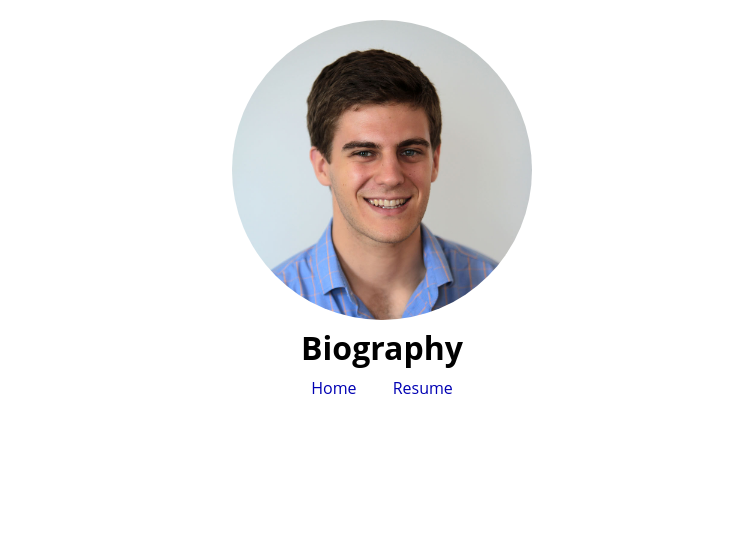
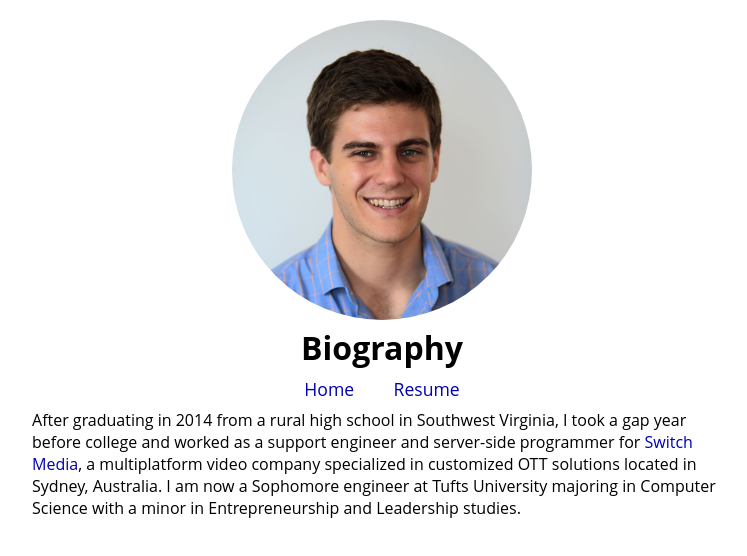
Before and after one commit to tobyglover/wtglover.github.io, a plain HTML site: page bio.html in a window 1280 px wide. Shown: the whole page, without its empty margins (258-1005 px from the left). Drawn offline with Linux system fonts and the light colour scheme.

Commit message:
Added bio

```diff
--- a/bio.html
+++ b/bio.html
@@ -10,13 +10,15 @@
 <body>
     <div id="content-wrapper">
         <img src="headshot.jpg" id="headshot">
-
+        <h1>Biography</h1>
+        <nav>
+            <a href="index.html">Home</a>
+            <a href="resume.html">Resume</a>
+        </nav>
         <div id="main-content">
-            <h1>Biography</h1>
-            <nav>
-                <a href="index.html">Home</a>
-                <a href="resume.html">Resume</a>
-            </nav>
+            <p>
+                After graduating in 2014 from a rural high school in Southwest Virginia, I took a gap year before college and worked as a support engineer and server-side programmer for <a href="https://switch.tv">Switch Media</a>, a multiplatform video company specialized in customized OTT solutions located in Sydney, Australia. I am now a Sophomore engineer at Tufts University majoring in Computer Science with a minor in Entrepreneurship and Leadership studies.
+            </p>
         </div>
     </div>
 
--- a/styles.css
+++ b/styles.css
@@ -19,9 +19,13 @@ nav {
     margin: .5em;
 }
 
+nav a {
+   margin: 1em;
+   font-size: 1.1em;
+}
+
 a, a:visited {
     color: rgb(0, 0, 179);
-    margin: 1em;
     text-decoration: none;
 }
 
@@ -33,6 +37,14 @@ a:hover {
 #content-wrapper {
     margin:20px auto;
     max-width: 1250px;
+    text-align: center;
+}
+
+#main-content p{
+    text-align: left;
+    width: 96%;
+    max-width: 700px;
+    margin: 0 auto;
 }
 
 #headshot {
```
Also changed, not shown: index.html (+5 -7 lines), resume.html (+5 -7 lines).
